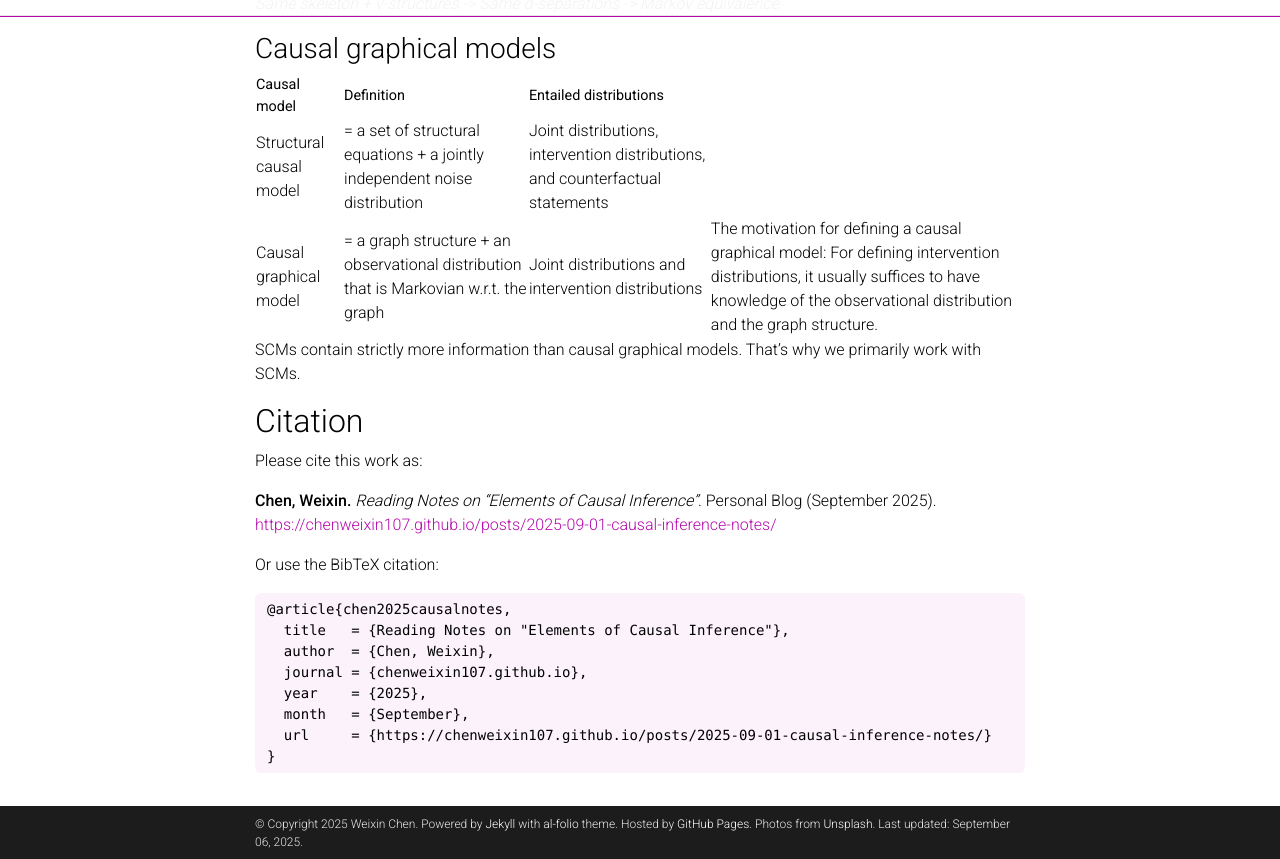
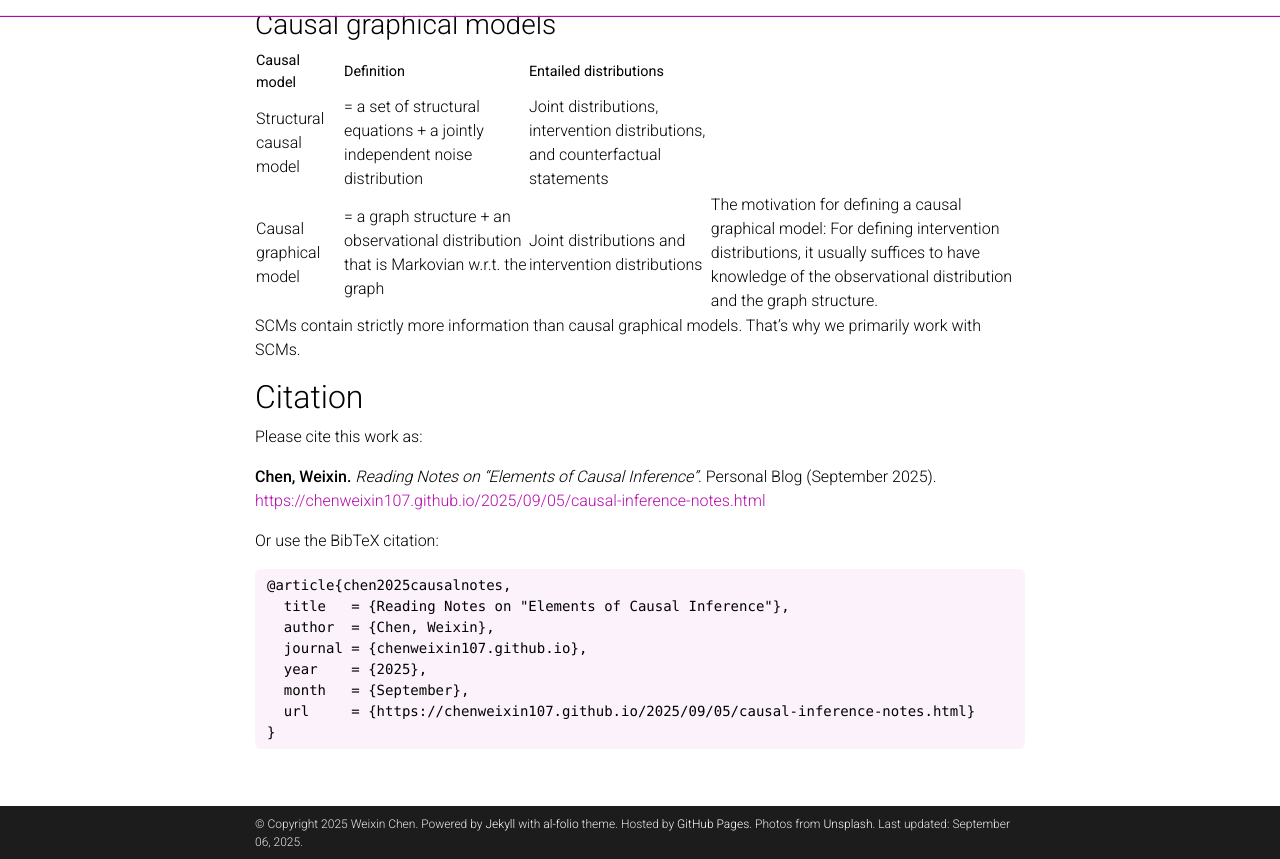
Before and after one commit to chenweixin107/chenweixin107.github.io, a Jekyll site: the page built from _posts/2025-09-05-causal-inference-notes.md, in a window 1280 px wide and 900 px high, scrolled down 11148 px, cut to the strip 41-900 px from the top of the window. Built offline with Jekyll 4.4.1, drawn with Linux system fonts in a browser that asks for light colours; comment, search, counter and statistics services are not loaded; a style sheet for code colours, icons or effects is not loaded; some of the changed lines change nothing that is shown; some of the changed text lies outside the part shown.

Commit message:
Update 2025-09-05-causal-inference-notes.md

````diff
--- a/_posts/2025-09-05-causal-inference-notes.md
+++ b/_posts/2025-09-05-causal-inference-notes.md
@@ -182,7 +182,7 @@
 
 ### Covariate Shift
 
-Covariate shift refers to the scenario where $$\Pr_X$$ is changed while $$\Pr_{Y|X}$$ remains the same. **This scenario is only justified when $$X \to Y$$.**
+Covariate shift refers to the scenario where $$\Pr_X$$ is changed while $$\Pr_{Y|X}$$ remains the same. This scenario is only justified when $$X \to Y$$.
 
 
 
@@ -359,7 +359,7 @@
 
 Please cite this work as:
 
-**Chen, Weixin.** *Reading Notes on "Elements of Causal Inference"*. Personal Blog (September 2025). [https://chenweixin107.github.io/posts/2025-09-01-causal-inference-notes/](https://chenweixin107.github.io/posts/2025-09-01-causal-inference-notes/)
+**Chen, Weixin.** *Reading Notes on "Elements of Causal Inference"*. Personal Blog (September 2025). [https://chenweixin107.github.io/2025/09/05/causal-inference-notes.html](https://chenweixin107.github.io/2025/09/05/causal-inference-notes.html)
 
 Or use the BibTeX citation:
 
@@ -370,6 +370,6 @@
   journal = {chenweixin107.github.io},
   year    = {2025},
   month   = {September},
-  url     = {https://chenweixin107.github.io/posts/2025-09-01-causal-inference-notes/}
+  url     = {https://chenweixin107.github.io/2025/09/05/causal-inference-notes.html}
 }
 ```
````
